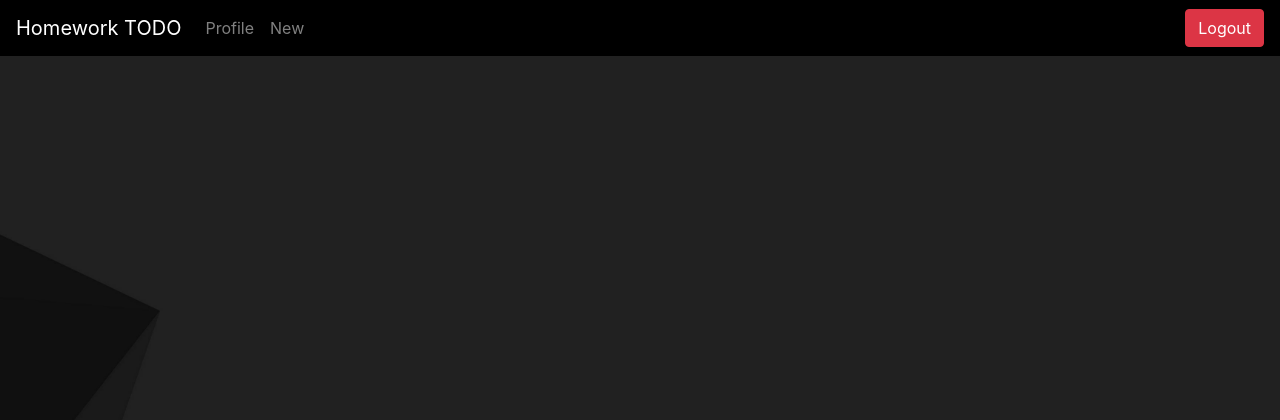
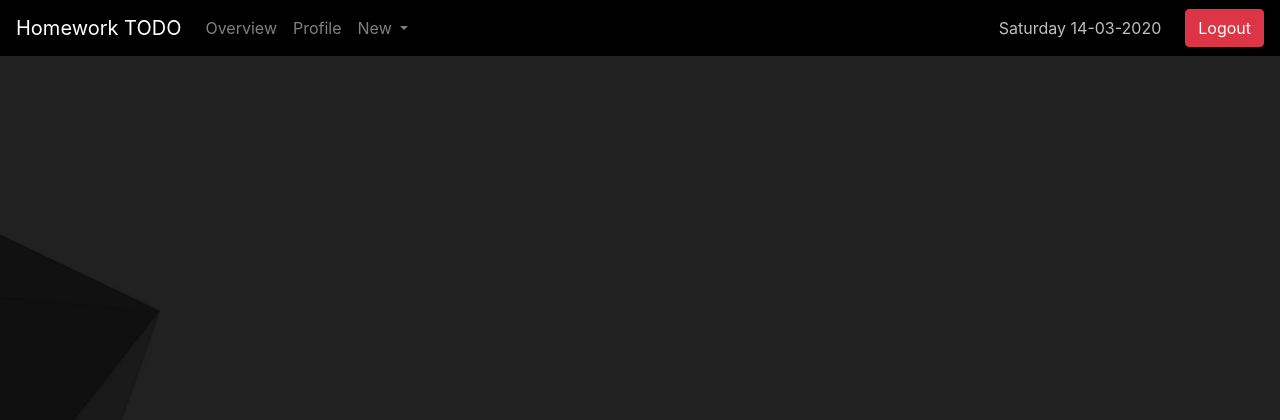
Before and after one commit to WackyWouter/Homework-todo, a PHP site: page / in a window 1280 px wide. Shown: the top 420 px of the page. Run offline with PHP 8.4, Linux system fonts and the light colour scheme.

Commit message:
made progress with the nav bar

```diff
--- a/index.php
+++ b/index.php
@@ -30,22 +30,40 @@
         <div class="collapse navbar-collapse" id="navbarText">
           <ul class="navbar-nav mr-auto">
             <li class="nav-item ">
-              <a class="nav-link" href="#">Profile <span class="sr-only">(current)</span></a>
+              <a class="nav-link" href="#">Overview <span class="sr-only">(current)</span></a>
             </li>
-            <li class="nav-item">
-              <a class="nav-link" href="#">New</a>
+            <li class="nav-item ">
+              <a class="nav-link" href="#">Profile</a>
+            </li>
+            <li class="nav-item dropdown">
+              <a class="nav-link dropdown-toggle" href="#" id="navbarDropdown" role="button" data-toggle="dropdown" aria-haspopup="true" aria-expanded="false">
+                New
+              </a>
+              <div class="dropdown-menu" aria-labelledby="navbarDropdown">
+                <a class="dropdown-item" href="#">Category</a>
+                <a class="dropdown-item" href="#">Task</a>
+              </div>
+            </li>
+            <li>
+
             </li>
           </ul>
+          <div class="form-inline ">
+                <p id="currentDate" class="navbar-nav mr-4" style="color: rgba(255,255,255,.75)">Date</p>
+          </div>
+          <form class="form-inline">
+            <button class="btn btn-danger my-2 my-sm-0" type="submit">Logout</button>
+          </form>
         </div>
-
-        <form class="form-inline">
-          <button class="btn btn-danger my-2 my-sm-0" type="submit">Logout</button>
-        </form>
       </nav>
     </div>
 
-    <div class=".container-lg">
+    <div class="container">
+      <div class="row justify-content-center">;
+        <div class="col-8">
 
+        </div>
+      </div>
     </div>
 
 
@@ -54,5 +72,6 @@
     <script src="https://code.jquery.com/jquery-3.4.1.slim.min.js" integrity="sha384-J6qa4849blE2+poT4WnyKhv5vZF5SrPo0iEjwBvKU7imGFAV0wwj1yYfoRSJoZ+n" crossorigin="anonymous"></script>
     <script src="https://cdn.jsdelivr.net/npm/popper.js@1.16.0/dist/umd/popper.min.js" integrity="sha384-Q6E9RHvbIyZFJoft+2mJbHaEWldlvI9IOYy5n3zV9zzTtmI3UksdQRVvoxMfooAo" crossorigin="anonymous"></script>
     <script src="https://stackpath.bootstrapcdn.com/bootstrap/4.4.1/js/bootstrap.min.js" integrity="sha384-wfSDF2E50Y2D1uUdj0O3uMBJnjuUD4Ih7YwaYd1iqfktj0Uod8GCExl3Og8ifwB6" crossorigin="anonymous"></script>
+    <script src="js/date.js"></script>
   </body>
 </html>
--- /dev/null
+++ b/js/date.js
@@ -0,0 +1,21 @@
+window.onload = function(){
+    var currentDateHtml = this.document.getElementById("currentDate");
+    var daysOfWeek = ["Sunday", "Monday", "Tuesday", "Wednesday", "Thursday", "Friday", "Saturday"];
+    var today = new Date();
+    var dd = today.getDate();
+    var day = daysOfWeek[today.getDay()];
+    var mm = today.getMonth()+1;
+    var yyyy = today.getFullYear();
+
+    if(dd < 10)
+    {
+        dd = '0' + dd;
+    }
+
+    if(mm < 10)
+    {
+        mm = '0' + mm;
+    }
+    today = day + ' ' + dd + '-' + mm + '-' + yyyy;
+    currentDateHtml.innerHTML = today;
+}
```
